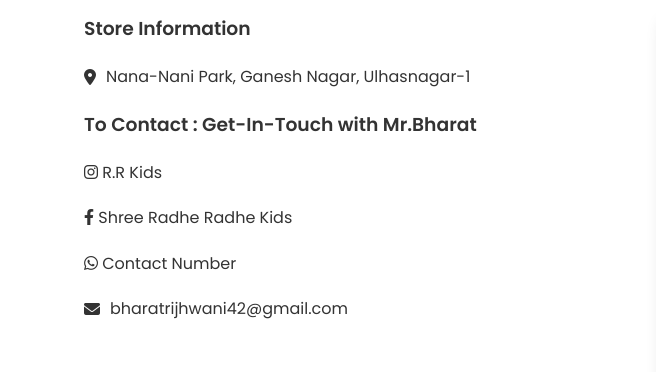
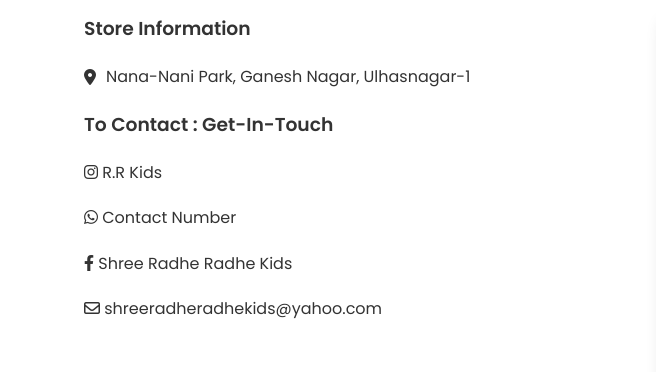
Before and after one commit to nidhii2003/R.R.Kids, a plain HTML site: page index.html in a window 1280 px wide. Shown: the part 2219-2591 px from the top of the page, 0-656 px from the left. Drawn offline with nearby package versions, Linux system fonts and the light colour scheme; grey boxes are pictures that could not be loaded.

Commit message:
Fixtures

```diff
--- a/index.html
+++ b/index.html
@@ -162,10 +162,15 @@
         <div class="contact-info">
           <h3>Store Information</h3>
           <p><i class="fas fa-map-marker-alt"></i> Nana-Nani Park, Ganesh Nagar, Ulhasnagar-1</p>
-          <h3>To Contact : Get-In-Touch with Mr.Bharat</h3>
+          <h3>To Contact : Get-In-Touch </h3>
           <p>
             <a href="https://www.instagram.com/shree_radhe_radhe_kids?igsh=MW8yaWhwcTN3dTMzcA==" class="instagram" target="_blank" rel="noopener noreferrer">
               <i class="fab fa-instagram"></i> R.R Kids
+            </a>
+          </p>
+          <p>
+            <a href="https://wa.me/+917798626202" class="whatsapp" target="_blank" rel="noopener noreferrer">
+              <i class="fab fa-whatsapp"></i> Contact Number
             </a>
           </p>
           <p>
@@ -174,12 +179,9 @@
             </a>
           </p>
           <p>
-            <a href="https://wa.me/+917798626202" class="whatsapp" target="_blank" rel="noopener noreferrer">
-              <i class="fab fa-whatsapp"></i> Contact Number
+            <a href="mailto:shreeradheradhekids@yahoo.com">
+              <i class="fa-regular fa-envelope"></i> shreeradheradhekids@yahoo.com
             </a>
-          </p>
-          <p>
-            <i class="fas fa-envelope"></i> bharatrijhwani42@gmail.com
           </p>
         </div>
         <div class="map-container">
```
